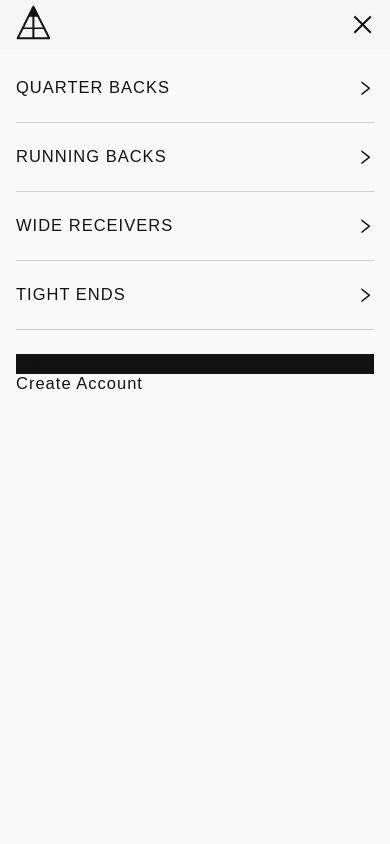
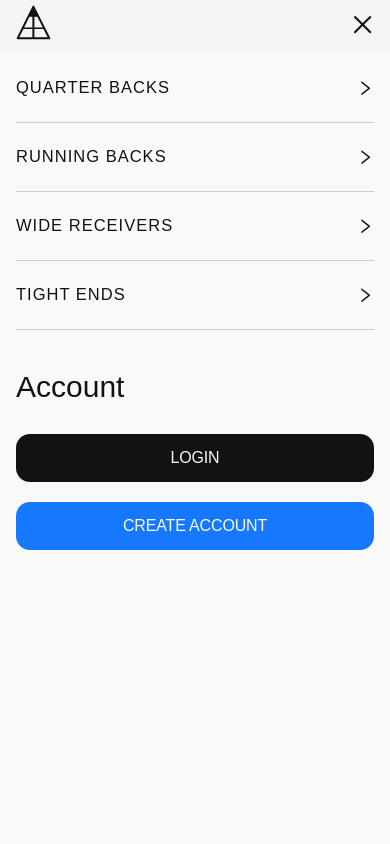
Before and after one commit to duncanmatt/fantasy-football, a Next.js app: page /Login in a window 390 px wide. Both pictures are taken after a click on the element 362 px from the left and 25 px from the top of the page. Shown: the top 844 px of the page. Built offline with nearby package versions, Linux system fonts and the light colour scheme; a web font is replaced by a local one.

Commit message:
menu account buttons

```diff
--- a/src/components/Nav.jsx
+++ b/src/components/Nav.jsx
@@ -35,23 +35,33 @@ function MobileNav() {
 					</div>
 					<nav className={styles.menu}>
 						<div className={styles.mobileLinks}>
-							<Link href='/QBs'>
+							<Link
+								className={styles.pos}
+								href='/QBs'>
 								QUARTER BACKS <RightOutlined />
 							</Link>
 							<Divider />
-							<Link href='/RBs'>
+							<Link
+								className={styles.pos}
+								href='/RBs'>
 								RUNNING BACKS <RightOutlined />
 							</Link>
 							<Divider />
-							<Link href='/WRs'>
+							<Link
+								className={styles.pos}
+								href='/WRs'>
 								WIDE RECEIVERS <RightOutlined />
 							</Link>
 							<Divider />
-							<Link href='/TEs'>
+							<Link
+								className={styles.pos}
+								href='/TEs'>
 								TIGHT ENDS <RightOutlined />
 							</Link>
 							<Divider />
-							<span className={styles.user}>
+							<span className={styles.accountWrapper}>
+								<h4>Account</h4>
+								<span className={styles.account}>
 									<Link
 										href='/Profile'
 										className={styles.login}>
@@ -62,6 +72,7 @@ function MobileNav() {
 										className={styles.create}>
 										Create Account
 									</Link>
+								</span>
 							</span>
 						</div>
 					</nav>
--- a/src/styles/Home.module.css
+++ b/src/styles/Home.module.css
@@ -204,7 +204,7 @@
 	padding: 0 0.1rem;
 	color: #121212;
 	font-family: var(--font-open);
-	font-weight: 600;
+	font-weight: 800;
 	font-size: 1.2rem;
 }
 
@@ -213,8 +213,7 @@
 }
 
 .sleeperPos {
-	font-weight: 500;
-	z-index: 0;
+	font-weight: 590;
 }
 
 .sleeperHeadshotWrapper {
--- a/src/styles/Nav.module.css
+++ b/src/styles/Nav.module.css
@@ -79,7 +79,7 @@
 	gap: 0.65rem;
 }
 
-.menu a:hover {
+.pos:hover {
 	color: #1677ff;
 }
 
@@ -103,17 +103,54 @@
 	background-color: rgb(217, 217, 217);
 }
 
+.accountWrapper {
+	padding-block: 1rem;
+}
+
+.accountWrapper > h4 {
+	margin-bottom: 1.875rem;
+	font-family: var(--font-rama);
+	font-weight: 500;
+	font-size: 1.875rem;
+}
+
 .account {
-	padding-block: 1rem;
+	display: flex;
+	gap: 1.275rem;
+	flex-direction: row;
+	flex-flow: row wrap;
 }
 
 .account > a {
 	height: 3rem;
 	border-radius: 0.875rem;
+	color: #f9f9f9;
+	display: flex;
+	align-items: center;
+	justify-content: center;
+	line-height: 1;
+	font-size: 1rem;
+	text-transform: uppercase;
+	letter-spacing: -0.01em;
+	font-weight: 500;
+	box-shadow: rgba(0, 0, 0, 0) 0px 0px 0px 4px;
+	border: 2px solid rgba(0, 0, 0, 0);
 }
 
 .login {
 	background-color: #121212;
+}
+
+.login:hover {
+	background-color: rgba(68, 68, 68, 1);
+}
+
+.create {
+	background-color: #1677ff;
+}
+
+.create:hover {
+	background-color: #4592ff;
 }
 
 @media (min-width: 800px) {
```
Lines whose indentation alone changed are shown as unchanged.
